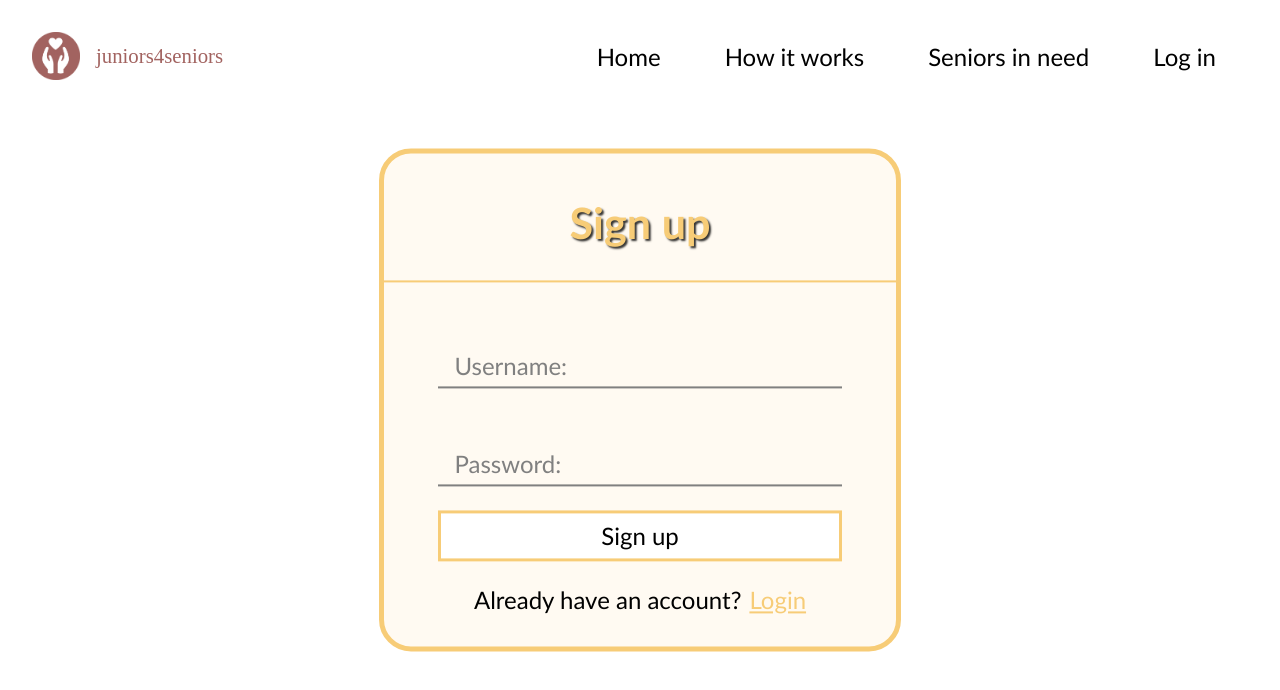
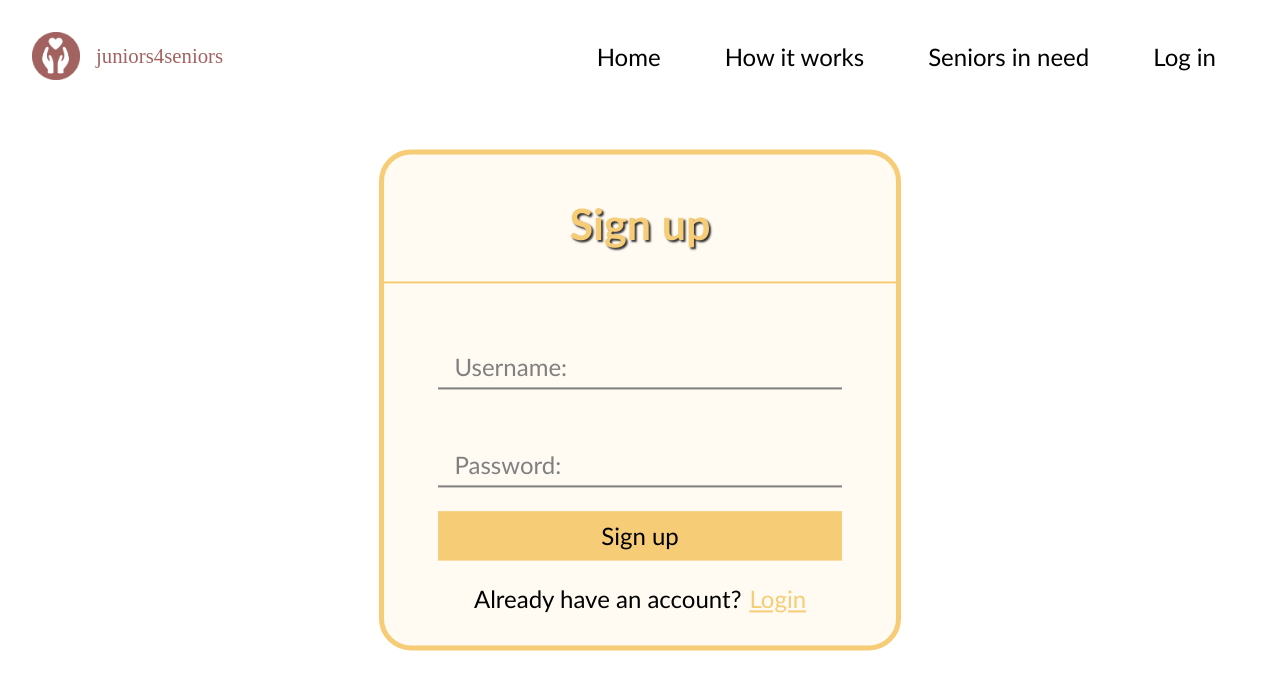
Before and after one commit to dominikalipka/juniors4seniors-client, a React (Create React App) app: page /signup in a window 1280 px wide. Shown: the top 690 px of the page. Built offline with nearby package versions, Linux system fonts and the light colour scheme; no server answers; a web font is replaced by a local one.

Commit message:
Small amendments in styles

```diff
--- a/src/App.css
+++ b/src/App.css
@@ -198,7 +198,7 @@ button:hover {
   text-align: start;
   color: gray;
   font-size: 1.5rem;
-  font-weight: 400;
+  font-weight: 300;
   pointer-events: none;
   transition: 0.3s;
 }
@@ -227,15 +227,16 @@ button:hover {
 
 .center button {
   width: 90%;
-  background: white;
+  background: #f7cc77;
     color: black;
-    border: 3px solid #f7cc77;
+    border: 2px solid #f7cc77;
 
 
 }
 
 .center button:hover {
     background: #f7cc77;
+    box-shadow: 3px 3px 3px gray;
 }
 
 .signup-link {
```
